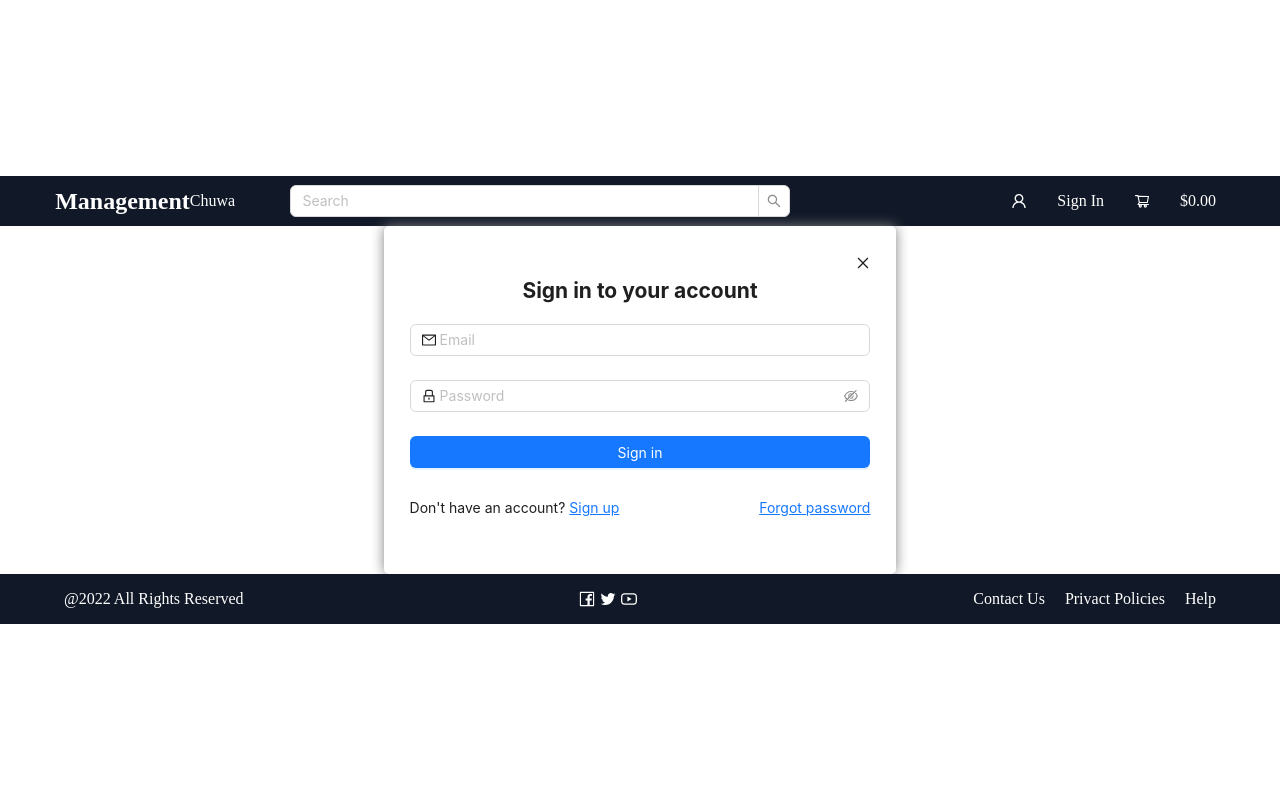
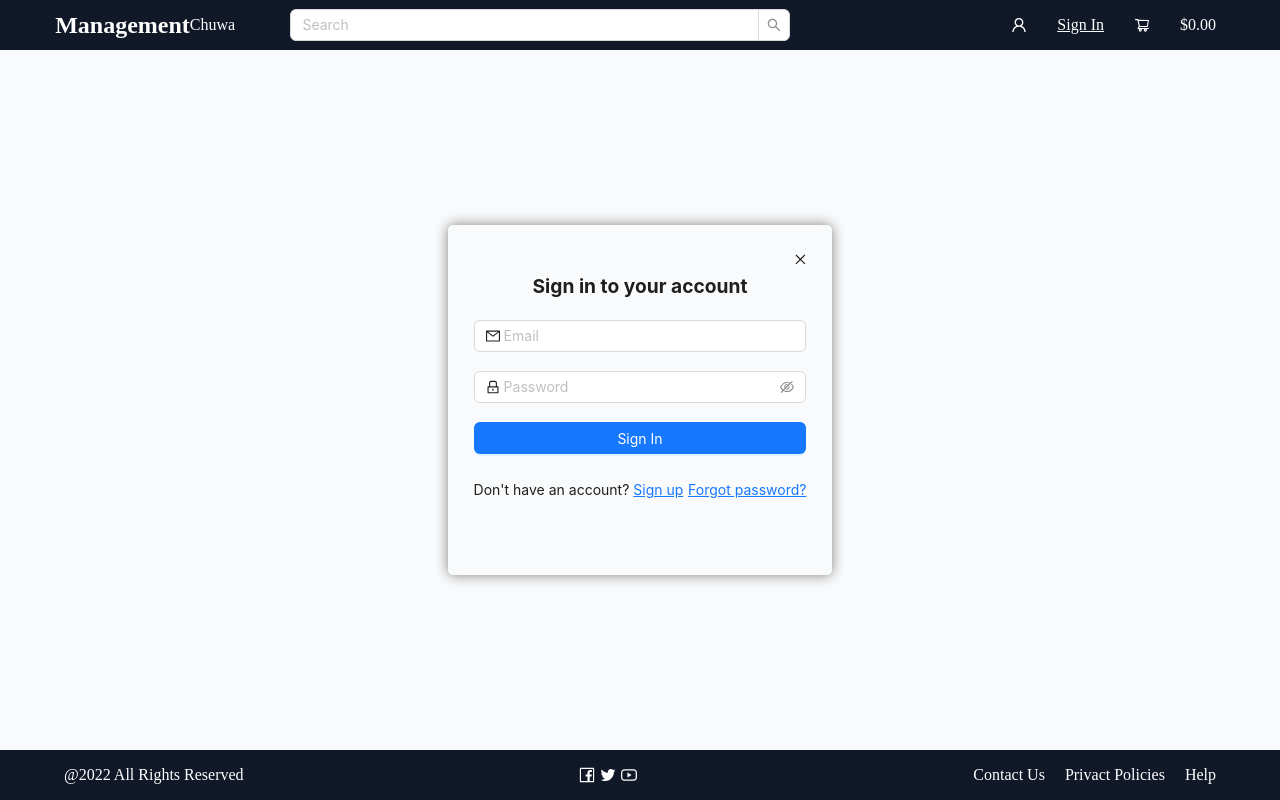
Before and after one commit to Jhhhhhhr/Product-Management-System, a React (Vite) app in the folder Frontend/: page /signin in a window 1280 px wide. Built offline with nearby package versions, Linux system fonts and the light colour scheme.

Commit message:
Combined three auth forms into one, initiated login/logout features at frontend

```diff
--- a/Frontend/src/App.jsx
+++ b/Frontend/src/App.jsx
@@ -1,15 +1,33 @@
-import './App.css'
+import { useState } from "react";
+import { BrowserRouter as Router, Routes, Route } from 'react-router-dom';
 import Header from './components/Header/Header'
 import Footer from './components/Footer/Footer'
-import SignInCard from './components/SignInCard/SignInCard'
-// import SignUpCard from './components/SignUpCard/SignUpCard'
+import AuthForm from './components/AuthForm/AuthForm';
+import Products from './pages/Products/Products';
+import './App.css'
 
 function App() {
+  const [username, setUsername] = useState("");
+
+  const handleLogin = (usernm) => {
+    setUsername(usernm);
+  };
+
+  const handleSignout = () => {
+    setUsername("");
+  };
+
   return (
     <>
-      <Header />
-      <SignInCard />
-      {/* <SignUpCard /> */}
+      <Router>
+        <Header username={username} handleSignout={handleSignout}/>
+        <Routes>
+          <Route path="/" element={<Products />} />
+          <Route path="/signin" element={<AuthForm type="signIn" handleLogin={handleLogin} />} />
+          <Route path="/signup" element={<AuthForm type="signUp" handleLogin={handleLogin} />} />
+          <Route path="/update-password" element={<AuthForm type="updatePassword" />} />
+        </Routes>
+      </Router>
       <Footer />
     </>
   )
--- a/Frontend/src/components/SignUpCard/SignUpCard.css
+++ b/Frontend/src/components/AuthForm/AuthForm.css
@@ -1,11 +1,22 @@
+.form-container{
+  display: flex;
+    align-items: center;
+    justify-content: center;
+}
+
 .login-form {
+
     padding: 2vw;
-    height: 80%;
-    width: 40vw;
+    height: 30vw;
+    max-height: 350px;
+    width: 30vw;
     min-width: 350px;
-    max-width: 600px;
     box-shadow: 0 0 1vw gray;
     border-radius: 5px;
+    font-size: 1vw;
+  }
+  .login-form > * {
+    margin-bottom: 1.5vw;
   }
   .login-form-forgot {
     float: right;
@@ -22,6 +33,7 @@
   }
   .close-outlined {
     text-align: end;
+    margin: 0;
   }
   a {
     text-decoration: underline;
--- /dev/null
+++ b/Frontend/src/components/AuthForm/AuthForm.jsx
@@ -0,0 +1,103 @@
+import { LockOutlined, MailOutlined, CloseOutlined } from '@ant-design/icons';
+import { Button, Form, Input } from 'antd';
+import { useNavigate, Link } from "react-router-dom";
+import './AuthForm.css'
+
+const AuthForm = (props) => {
+    const { type, handleLogin } = props;
+    const navigate = useNavigate();
+
+    const onFinish = (values) => {
+        console.log('Received values of form: ', values);
+        const {username, password} = values;
+        // need more backend support here
+        if (type === "signIn" ) {
+            if (username === "qwe" && password === "123") {
+                handleLogin(username);
+                navigate("/");
+            } else {
+                alert("Invalid username or password!")
+            }
+        }
+
+        // need more backend support here
+        if (type === "signUp") {
+            handleLogin(username);
+            navigate("/");
+        }
+    };
+    return (
+        <div id='content' className='form-container'>
+            <Form
+                name="normal_login"
+                className="login-form"
+                initialValues={{
+                    remember: true,
+                }}
+                onFinish={onFinish}
+            >
+                <div className='close-outlined'><CloseOutlined /></div>
+                <h2 className='Sign-in-title'>
+                    {type === 'signIn' && 'Sign in to your account'}
+                    {type === 'signUp' && 'Sign up an account'}
+                    {type === 'updatePassword' && 'Update your password'}
+                </h2>
+                <Form.Item
+                    name="username"
+                    rules={[
+                        {
+                            required: true,
+                            message: 'Please input your Username!',
+                        },
+                    ]}
+                >
+                    <Input prefix={<MailOutlined className="site-form-item-icon" />} placeholder="Email" />
+                </Form.Item>
+                <Form.Item
+                    name="password"
+                    rules={[
+                        {
+                            required: true,
+                            message: 'Please input your Password!',
+                        },
+                    ]}
+                >
+                    <Input.Password
+                        prefix={<LockOutlined className="site-form-item-icon" />}
+                        type="password"
+                        placeholder="Password"
+                    />
+                </Form.Item>
+
+                <Form.Item>
+                    <Button type="primary" htmlType="submit" className="login-form-button">
+                        {type === 'signIn' && 'Sign In'}
+                        {type === 'signUp' && 'Create account'}
+                        {type === 'updatePassword' && 'Update password'}
+                    </Button>
+                </Form.Item>
+
+
+                {type === 'signIn' &&
+                    <Form.Item>
+                        Don't have an account?  <Link to="/signup">Sign up</Link>
+                        {/* <p>Don't have an account? </p><Link to="#">Sign up</Link> */}
+                        <a className="login-form-forgot" href="">
+                            Forgot password?
+                        </a>
+                    </Form.Item>
+                }
+
+                {type === 'signUp' &&
+                    <Form.Item>
+                        Already have an account? <Link to="/signin">Sign in</Link>
+                        {/* <p>Already have an account? </p><Link to="#">Sign up</Link> */}
+                    </Form.Item>
+                }
+
+            </Form>
+        </div>
+
+    );
+};
+export default AuthForm;
--- a/Frontend/src/components/Header/Header.jsx
+++ b/Frontend/src/components/Header/Header.jsx
@@ -1,10 +1,12 @@
 import "./Header.css";
 import { Input } from "antd";
 import { UserOutlined, ShoppingCartOutlined } from "@ant-design/icons";
+import { Link } from "react-router-dom";
 
 const { Search } = Input;
 
-export default function Header() {
+export default function Header(props) {
+  const { username, handleSignout } = props;
   return (
     <div className="header">
       <div className="header_title">
@@ -18,10 +20,14 @@ export default function Header() {
         }}
       />
       <div className="header_userInfo">
-        <UserOutlined style={{color:'white'}}/>
-        <p style={{color:'white'}}>Sign In</p>
-        <ShoppingCartOutlined style={{color:'white'}}/>
-        <p style={{color:'white'}}>$0.00</p>
+        <UserOutlined style={{ color: 'white' }} />
+        {username ? (
+          <Link style={{ color: 'white' }} to="/" onClick={handleSignout}>Sign Out</Link>
+        ) : (
+          <Link style={{ color: 'white' }} to="/signin">Sign In</Link>
+        )}
+        <ShoppingCartOutlined style={{ color: 'white' }} />
+        <p style={{ color: 'white' }}>$0.00</p>
       </div>
     </div>
   );
--- a/Frontend/src/components/SignInCard/SignInCard.css
+++ /dev/null
@@ -1,28 +0,0 @@
-.login-form {
-  padding: 2vw;
-  height: 80%;
-  width: 40vw;
-  min-width: 350px;
-  max-width: 600px;
-  box-shadow: 0 0 1vw gray;
-  border-radius: 5px;
-}
-.login-form-forgot {
-  float: right;
-}
-.ant-col-rtl .login-form-forgot {
-  float: left;
-}
-.login-form-button {
-  width: 100%;
-}
-.Sign-in-title {
-  margin-top: 0;
-  text-align: center;
-}
-.close-outlined {
-  text-align: end;
-}
-a {
-  text-decoration: underline;
-}
--- a/Frontend/src/components/SignInCard/SignInCard.jsx
+++ /dev/null
@@ -1,64 +0,0 @@
-import { LockOutlined, MailOutlined, CloseOutlined } from '@ant-design/icons';
-import { Button, Form, Input } from 'antd';
-// import { Link } from "react-router-dom";
-import './SignInCard.css'
-
-const SignInCard = () => {
-  const onFinish = (values) => {
-    console.log('Received values of form: ', values);
-  };
-  return (
-    <Form
-      name="normal_login"
-      className="login-form"
-      initialValues={{
-        remember: true,
-      }}
-      onFinish={onFinish}
-    >
-      <div className='close-outlined'><CloseOutlined /></div>
-      <h2 className='Sign-in-title'>Sign in to your account</h2>
-      <Form.Item
-        name="username"
-        rules={[
-          {
-            required: true,
-            message: 'Please input your Username!',
-          },
-        ]}
-      >
-        <Input prefix={<MailOutlined className="site-form-item-icon" />} placeholder="Email" />
-      </Form.Item>
-      <Form.Item
-        name="password"
-        rules={[
-          {
-            required: true,
-            message: 'Please input your Password!',
-          },
-        ]}
-      >
-        <Input.Password
-          prefix={<LockOutlined className="site-form-item-icon" />}
-          type="password"
-          placeholder="Password"
-        />
-      </Form.Item>
-
-      <Form.Item>
-        <Button type="primary" htmlType="submit" className="login-form-button">
-          Sign in
-        </Button>
-      </Form.Item>
-
-      <Form.Item>
-        Don't have an account? <a href="">Sign up</a>
-        {/* <p>Don't have an account? </p><Link to="#">Sign up</Link> */}
-        <a className="login-form-forgot" href="">
-          Forgot password
-        </a>
-      </Form.Item>
-    </Form>
-  );
-};
-export default SignInCard;
--- /dev/null
+++ b/Frontend/src/pages/Products/Products.jsx
@@ -0,0 +1,9 @@
+
+export default function Products() {
+    return (
+        <div id='content'>
+            <h2>Products Main Page</h2>
+        </div>
+
+    )
+}
```
Also changed, not shown: Frontend/src/components/SignUpCard/SignUpCard.jsx (deleted, +0 -61 lines), Frontend/src/pages/Products/Products.css (added).
